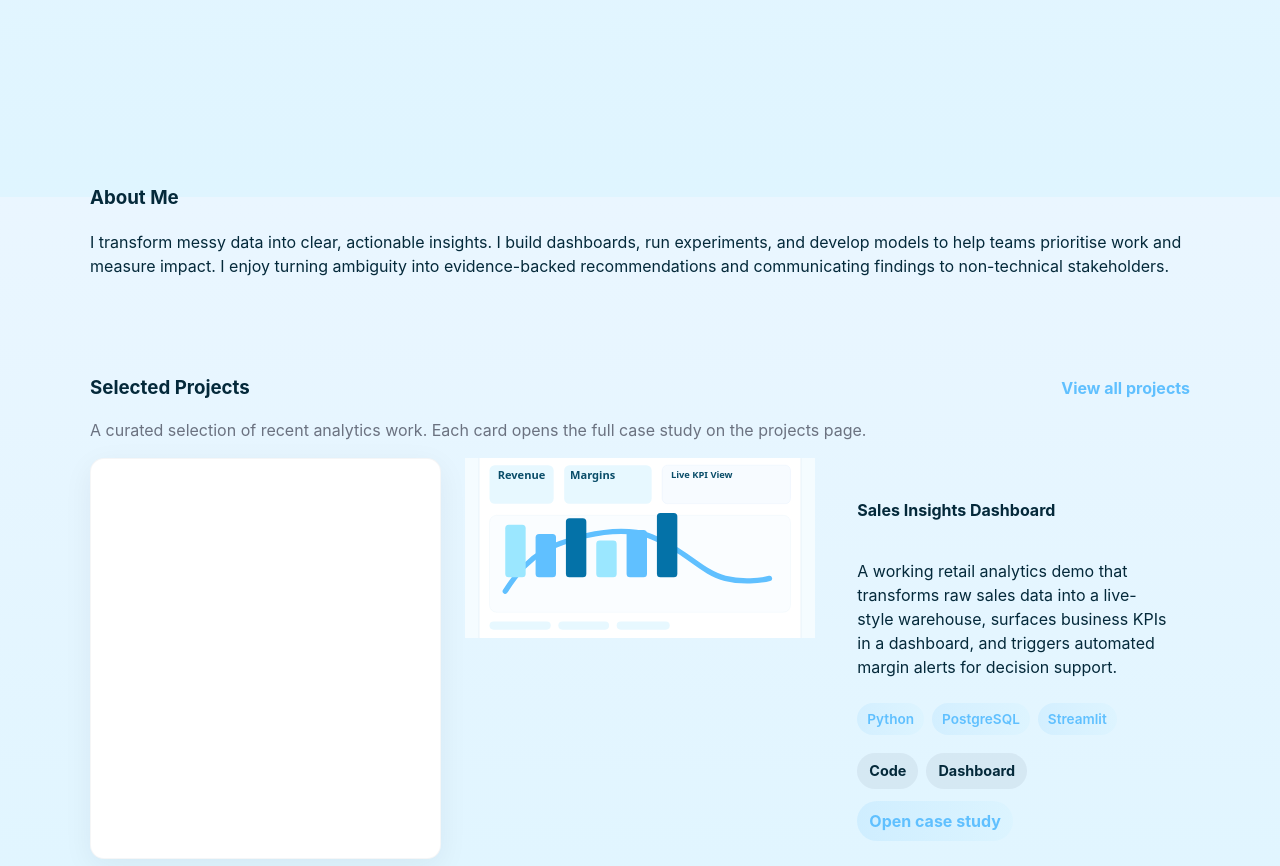
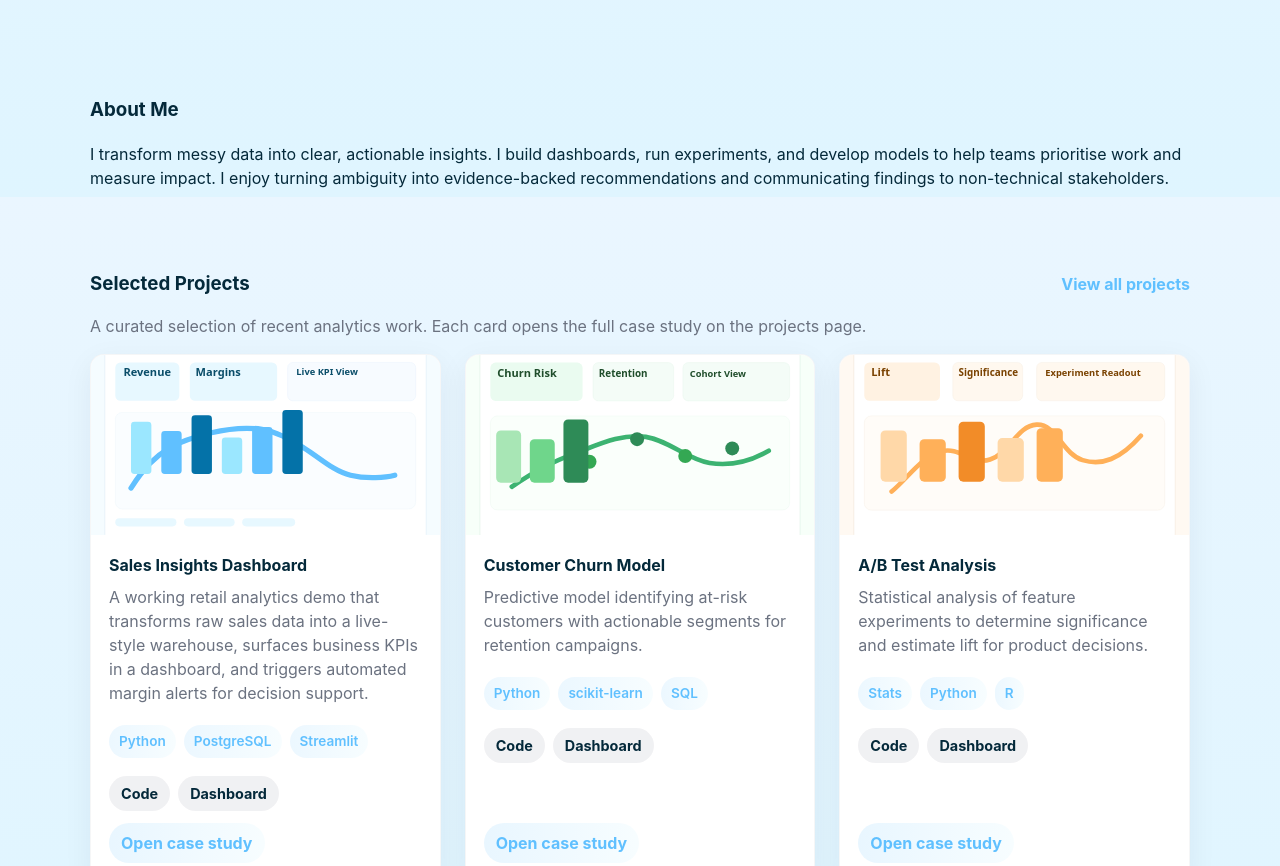
Before and after one commit to joyflorence/My_Porfolio, a plain HTML site: page index.html in a window 1280 px wide. Shown: the part 603-1469 px from the top of the page. Drawn offline with Linux system fonts and the light colour scheme.

Commit message:
modified:   index.html modified:   projects.html modified:   styles.css

```diff
--- a/index.html
+++ b/index.html
@@ -105,7 +105,7 @@
       <p class="muted">A curated selection of recent analytics work. Each card opens the full case study on the projects page.</p>
       <div class="grid">
 
-        <article class="card" data-code-url="https://github.com/joyflorence/marginwatch" data-dashboard-url="https://marginwatch-zo8a9ppk5jmhwix8kzyy6q.streamlit.app/"></article>
+        <article class="card">
           <div class="card-image bg-sales" role="img" aria-label="Sales Insights dashboard preview"></div>
           <div class="card-content">
             <h4>Sales Insights Dashboard</h4>
@@ -114,14 +114,14 @@
               <span class="pill">Python</span><span class="pill">PostgreSQL</span><span class="pill">Streamlit</span>
             </div>
             <div class="project-links">
-              <a class="project-link" data-link="code" href="#" target="_blank" rel="noopener noreferrer">Code</a>
-              <a class="project-link" data-link="dashboard" href="#" target="_blank" rel="noopener noreferrer">Dashboard</a>
+              <a class="project-link" href="https://github.com/joyflorence/marginwatch" target="_blank" rel="noopener noreferrer">Code</a>
+              <a class="project-link" href="https://marginwatch-zo8a9ppk5jmhwix8kzyy6q.streamlit.app/" target="_blank" rel="noopener noreferrer">Dashboard</a>
             </div>
             <a class="card-link" href="projects.html#sales-insights">Open case study</a>
           </div>
         </article>
 
-        <article class="card" data-code-url="" data-dashboard-url=""></article>
+        <article class="card">
           <div class="card-image bg-churn" role="img" aria-label="Customer churn model preview"></div>
           <div class="card-content">
             <h4>Customer Churn Model</h4>
@@ -130,14 +130,14 @@
               <span class="pill">Python</span><span class="pill">scikit-learn</span><span class="pill">SQL</span>
             </div>
             <div class="project-links">
-              <a class="project-link" data-link="code" href="#" target="_blank" rel="noopener noreferrer">Code</a>
-              <a class="project-link" data-link="dashboard" href="#" target="_blank" rel="noopener noreferrer">Dashboard</a>
+              <a class="project-link" href="https://github.com/joyflorence/churn-model" target="_blank" rel="noopener noreferrer">Code</a>
+              <a class="project-link" href="https://example-dashboard-url.com/churn" target="_blank" rel="noopener noreferrer">Dashboard</a>
             </div>
             <a class="card-link" href="projects.html#churn-model">Open case study</a>
           </div>
         </article>
 
-        <article class="card" data-code-url="" data-dashboard-url="">
+        <article class="card">
           <div class="card-image bg-ab" role="img" aria-label="A/B test analysis preview"></div>
           <div class="card-content">
             <h4>A/B Test Analysis</h4>
@@ -146,8 +146,8 @@
               <span class="pill">Stats</span><span class="pill">Python</span><span class="pill">R</span>
             </div>
             <div class="project-links">
-              <a class="project-link" data-link="code" href="#" target="_blank" rel="noopener noreferrer">Code</a>
-              <a class="project-link" data-link="dashboard" href="#" target="_blank" rel="noopener noreferrer">Dashboard</a>
+              <a class="project-link" href="https://github.com/joyflorence/ab-test-analysis" target="_blank" rel="noopener noreferrer">Code</a>
+              <a class="project-link" href="https://example-dashboard-url.com/ab-test" target="_blank" rel="noopener noreferrer">Dashboard</a>
             </div>
             <a class="card-link" href="projects.html#ab-testing">Open case study</a>
           </div>
@@ -215,32 +215,6 @@
 
   <script>
     document.getElementById('year').textContent = new Date().getFullYear();
-  </script>
-  <script>
-    (function(){
-      document.querySelectorAll('.card[data-code-url], .card[data-dashboard-url]').forEach((card)=>{
-        const codeLink = card.querySelector('[data-link="code"]');
-        const dashboardLink = card.querySelector('[data-link="dashboard"]');
-        const codeUrl = (card.getAttribute('data-code-url') || '').trim();
-        const dashboardUrl = (card.getAttribute('data-dashboard-url') || '').trim();
-
-        if (codeLink) {
-          if (codeUrl) {
-            codeLink.setAttribute('href', codeUrl);
-          } else {
-            codeLink.remove();
-          }
-        }
-
-        if (dashboardLink) {
-          if (dashboardUrl) {
-            dashboardLink.setAttribute('href', dashboardUrl);
-          } else {
-            dashboardLink.remove();
-          }
-        }
-      });
-    })();
   </script>
   <script>
     // Dynamic chart in hero-right: supports bars, line, area, donut, scatter; cycles through types
--- a/styles.css
+++ b/styles.css
@@ -90,7 +90,7 @@ body{
 .nav-toggle[aria-expanded="true"] .hamburger{background:transparent}
 .nav-toggle[aria-expanded="true"] .hamburger::before{transform:translateY(7px) rotate(45deg)}
 .nav-toggle[aria-expanded="true"] .hamburger::after{transform:translateY(-7px) rotate(-45deg)}
-.hero{padding:80px 0;text-align:left}
+.hero{padding:56px 0 24px;text-align:left}
 .hero h2{font-size:2.2rem;margin:0 0 12px}
 .hero p{color:var(--muted);max-width:60ch}
 .cta{display:inline-block;margin-top:18px;padding:10px 16px;background:linear-gradient(90deg,var(--accent),var(--accent-2));color:var(--text); border-radius:10px;text-decoration:none;font-weight:700;box-shadow:0 8px 20px rgba(96,192,255,0.18)}
@@ -180,7 +180,7 @@ body{
 .about-me{background:var(--card);padding:20px;border-radius:12px;border:1px solid rgba(2,41,54,0.04)}
 
 
-.about,.projects,.skills,.contact{padding:40px 0}
+.about,.projects,.skills,.contact{padding:32px 0}
 .projects .grid{display:grid;grid-template-columns:repeat(3,1fr);gap:var(--gap);align-items:stretch}
 .section-heading{display:flex;align-items:center;justify-content:space-between;gap:12px;margin-bottom:8px}
 .section-heading h3{margin:0}
```
Also changed, not shown: projects.html (+9 -35 lines).
